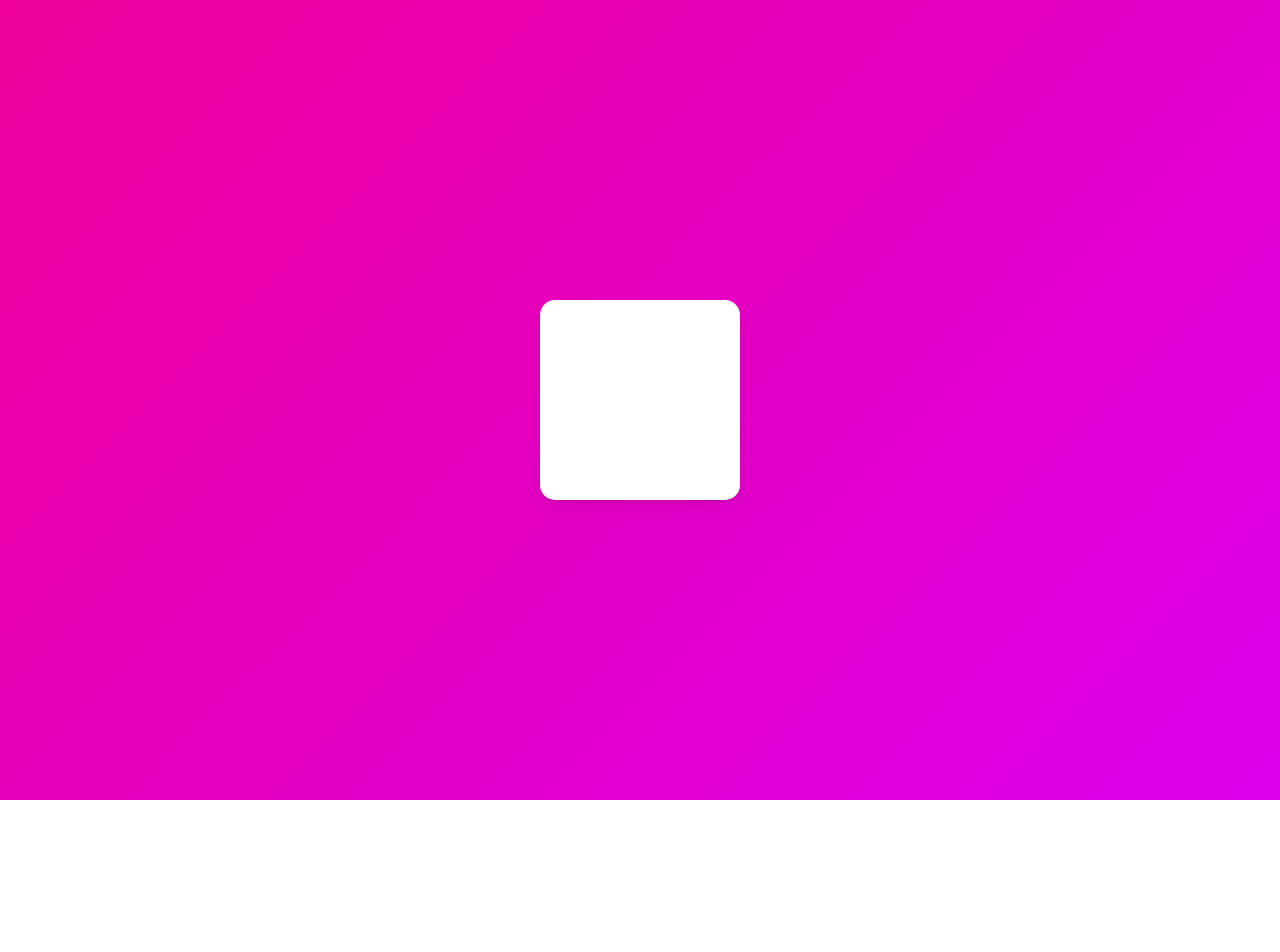
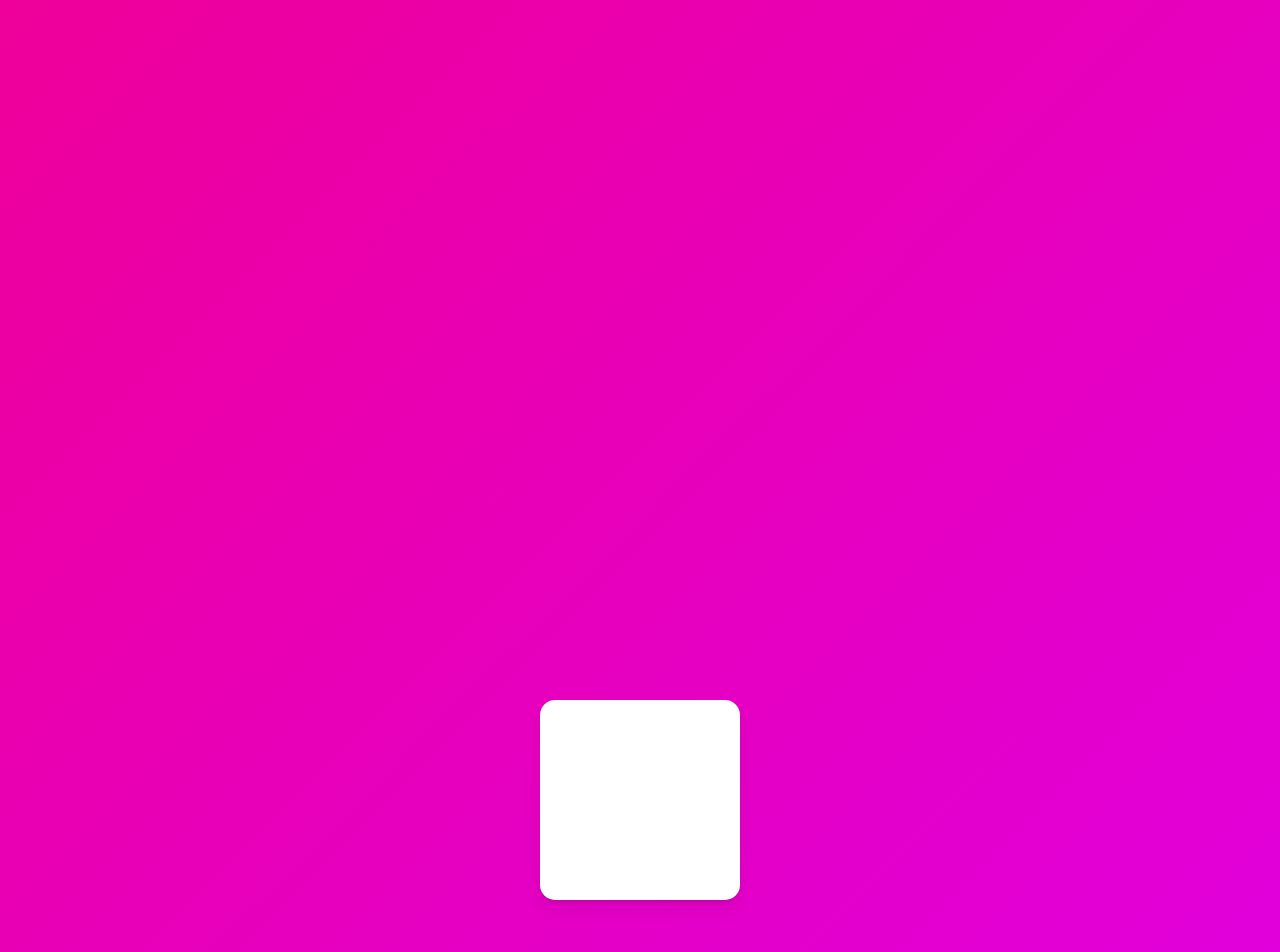
Before and after one commit to Cottonwood-moa/Framer-Motion, a React (Create React App) app: page / in a window 1280 px wide. Shown: the top 952 px of the page. Before the commit the page ends 800 px from the top, so only its background shows below. Built offline with nearby package versions, Linux system fonts and the light colour scheme.

Commit message:
no message

```diff
--- a/src/App.tsx
+++ b/src/App.tsx
@@ -1,9 +1,17 @@
 import styled from "styled-components";
-import { motion } from "framer-motion";
+import {
+  motion,
+  useMotionValue,
+  useTransform,
+  useViewportScroll,
+} from "framer-motion";
+import { useEffect } from "react";
 
-const Wrapper = styled.div`
-  height: 100vh;
+const Wrapper = styled(motion.div)`
+  height: 200vh;
   width: 100vw;
+  background: linear-gradient(135deg, rgb(238, 0, 153), rgb(221, 0, 238));
+  color: #333;
   display: flex;
   justify-content: center;
   align-items: center;
@@ -12,8 +20,8 @@
 const Box = styled(motion.div)`
   width: 200px;
   height: 200px;
+  border-radius: 15px;
   background-color: white;
-  border-radius: 15px;
   box-shadow: 0 2px 3px rgba(0, 0, 0, 0.1), 0 10px 20px rgba(0, 0, 0, 0.06);
   display: flex;
   justify-content: center;
@@ -23,9 +31,34 @@
 const boxVariants = {};
 
 function App() {
+  // MotionValue는 react render cycle을 발생시키지 않는다. -> console로 x를 찍어도 바뀐값이 찍히지 않음
+  const x = useMotionValue(0);
+  // x값에 따라 지정한 값으로 변환
+  // useTransform(감지할 motion value(x), x의 양 끝과 중간값, 매칭되는 새로운 값)
+  // 중간값 생략가능 양끝값으로 중간값 자동 삽입
+  // const scale = useTransform(x, [-800, 0, 800], [2, 1, 0]);
+  const rotate = useTransform(x, [-800, 800], [-360, 360]);
+  const gradient = useTransform(
+    x,
+    [-800, 0, 800],
+    [
+      `linear-gradient(135deg, rgb(127, 255, 212), rgb(201, 253, 236);)`,
+      `linear-gradient(135deg, rgb(238, 0, 153), rgb(221, 0, 238))`,
+      `linear-gradient(135deg, rgb(10, 0, 153), rgb(91, 86, 156))`,
+    ]
+  );
+  const { scrollYProgress } = useViewportScroll();
+  const scale = useTransform(scrollYProgress, [0, 1], [1, 5]);
+  // 추적 방법
+  useEffect(() => {
+    x.onChange(() => {
+      console.log(x.get());
+    });
+  }, [x]);
   return (
-    <Wrapper>
-      <Box></Box>
+    <Wrapper style={{ background: gradient }}>
+      {/* <button onClick={() => x.set(200)}>click me</button> */}
+      <Box style={{ x, rotate, scale }} drag="x" dragSnapToOrigin></Box>
     </Wrapper>
   );
 }
--- a/src/index.tsx
+++ b/src/index.tsx
@@ -53,7 +53,6 @@
 }
 body{
   font-family: 'Source Sans Pro', sans-serif;
-  background:linear-gradient(135deg,#e09,#d0e);
 }
 *{
   box-sizing: border-box;
```
Also changed, not shown: src/a.css (added).
